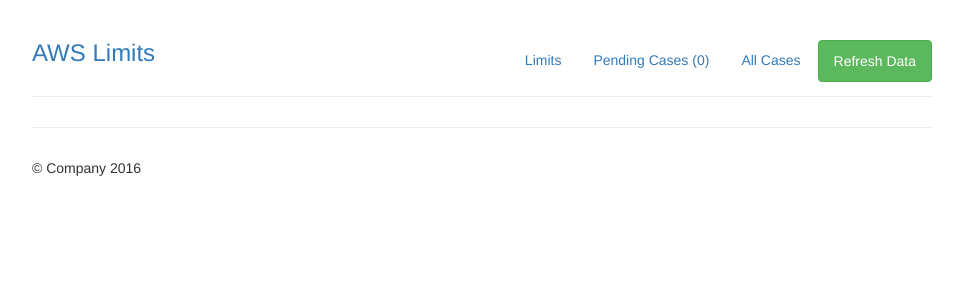
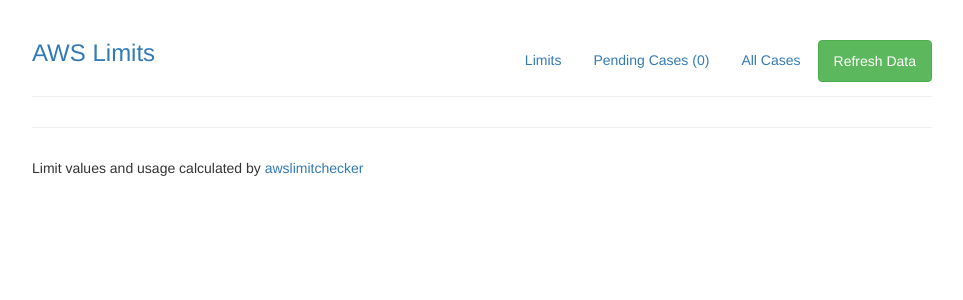
Before and after one commit to Yipit/awslimits, a Flask app: page /cases in a window 1280 px wide. Shown: the top 300 px of the page, without its empty margins (158-1121 px from the left). Run offline with Flask 2, Linux system fonts and the light colour scheme; data that the repository does not hold is empty; some libraries are stand-ins or nearby versions.

Commit message:
Add reference to awslimitchecker. CC #2.

```diff
--- a/awslimits/templates/base.html
+++ b/awslimits/templates/base.html
@@ -69,7 +69,7 @@
       <hr>
 
       <div class="footer">
-        <p>&copy; Company 2016</p>
+        <p>Limit values and usage calculated by <a href="http://awslimitchecker.readthedocs.io/en/latest/">awslimitchecker</a></p>
       </div>
 
     </div> <!-- /container -->
```
